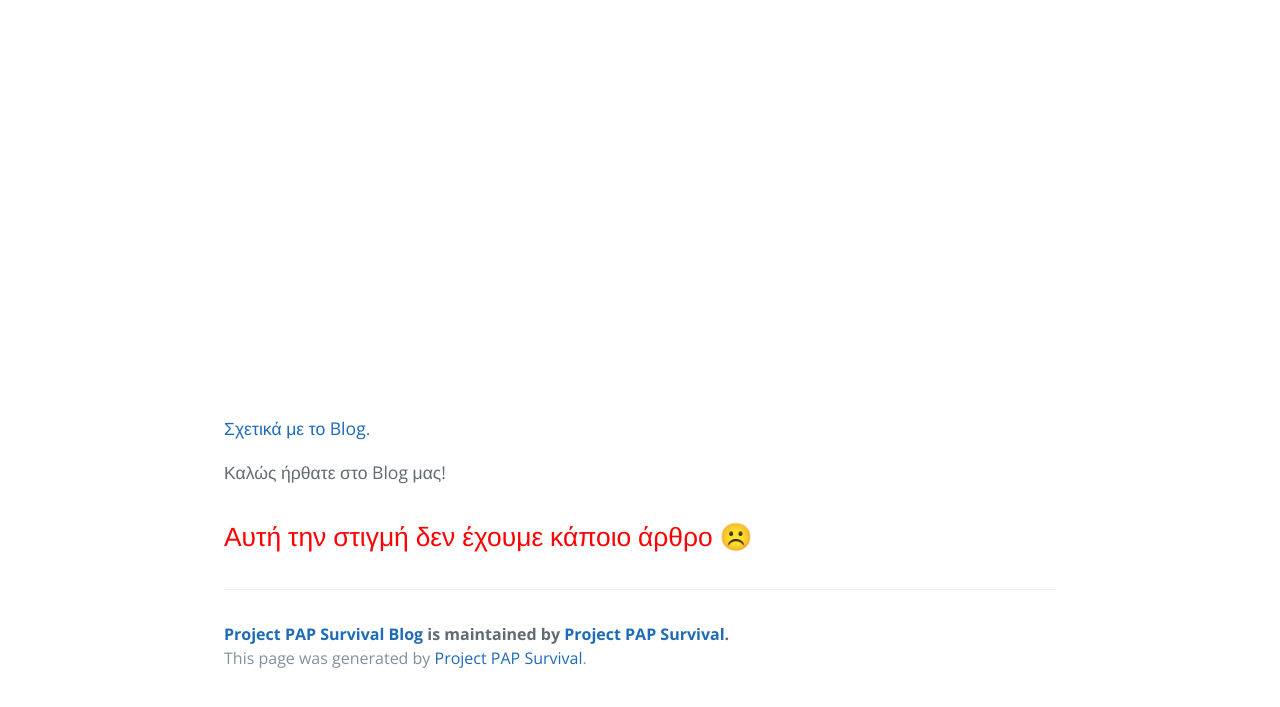
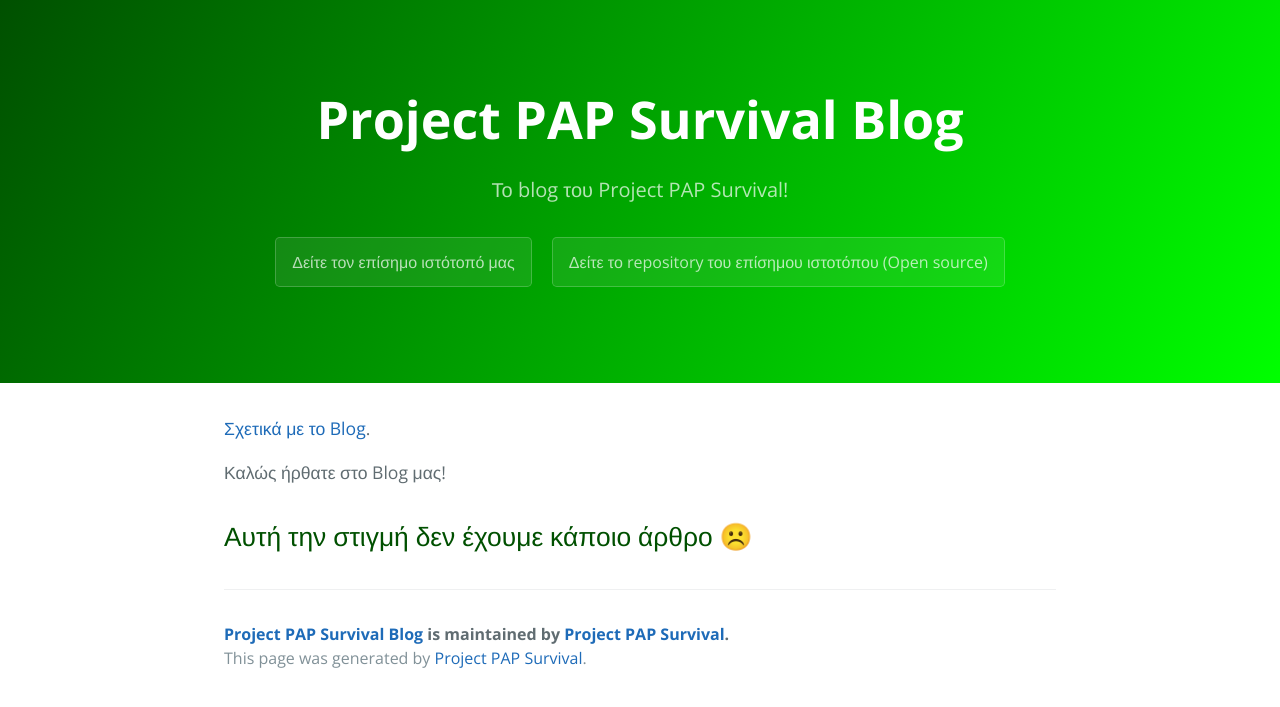
Before and after one commit to kostaspapoutsisweb/projectpapsurvivalblog, a Jekyll site: the page built from index.md, in a window 1280 px wide. Shown: the top 707 px of the page. Built offline with Jekyll 4.4.1, drawn with Linux system fonts in a browser that asks for light colours.

Commit message:
Update variables.scss

```diff
--- a/_sass/variables.scss
+++ b/_sass/variables.scss
@@ -4,11 +4,11 @@ $medium-breakpoint: 42em !default;
 
 // Headers
 $header-heading-color: #fff !default;
-$header-bg-color: 00ff00 !default;
+$header-bg-color: #00ff00 !default;
 $header-bg-color-secondary: #005000 !default;
 
 // Text
-$section-headings-color: #ff0000 !default;
+$section-headings-color: #005000 !default;
 $body-text-color: #606c71 !default;
 $body-link-color: #1e6bb8 !default;
 $blockquote-text-color: #819198 !default;
```
